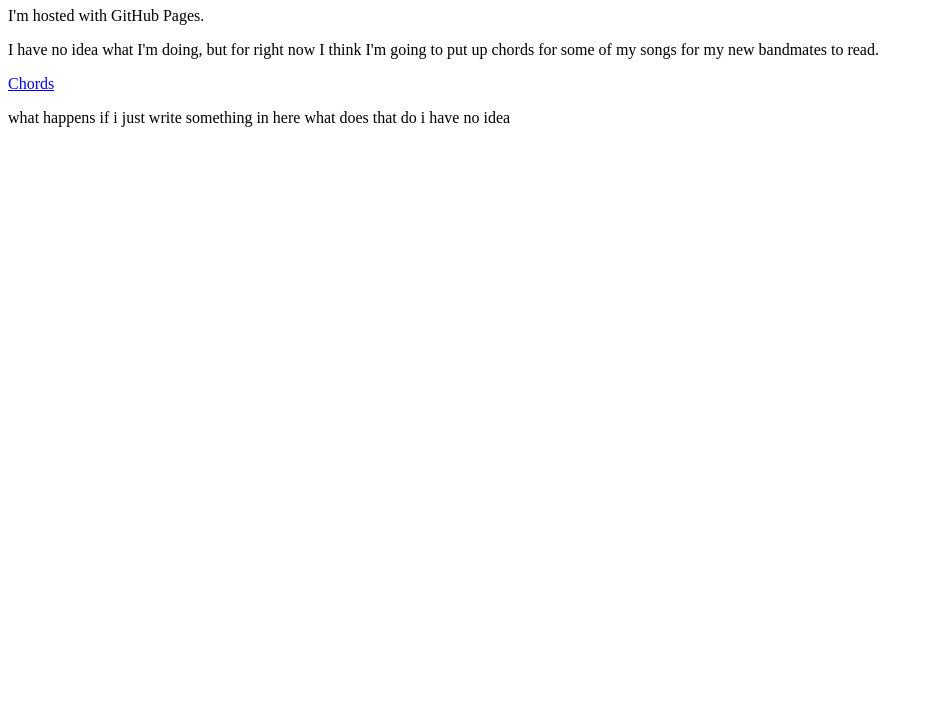
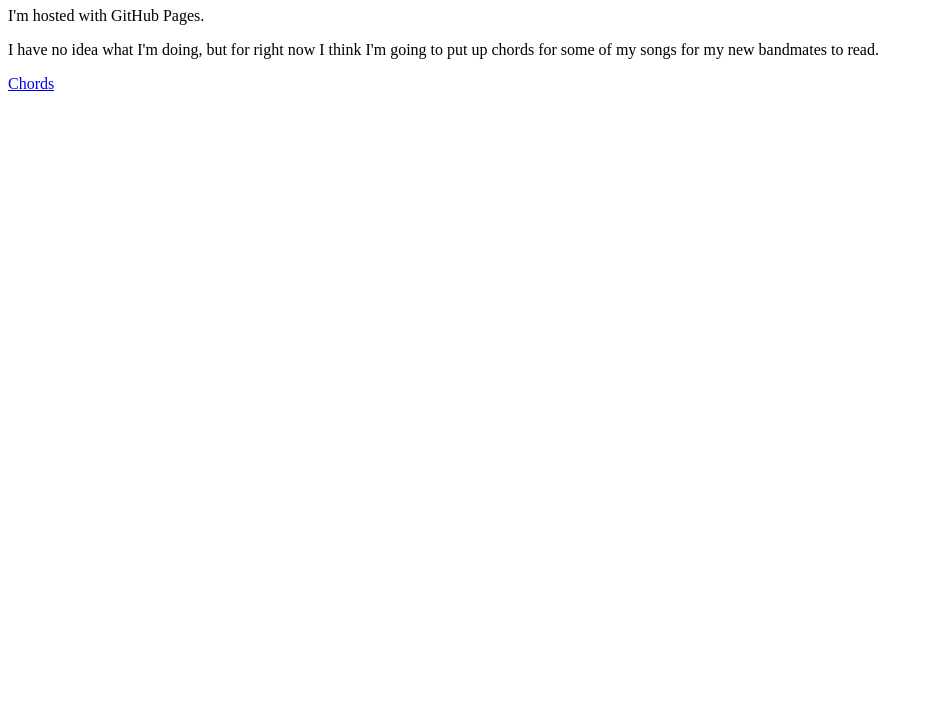
Before and after one commit to hellowhirled008/hellowhirled.github.io, a plain HTML site: page index.html in a window 1280 px wide. Shown: the part 73-800 px from the top of the page, without its empty margins (0-933 px from the left). Drawn offline with Linux system fonts and the light colour scheme.

Commit message:
Update index.html

```diff
--- a/index.html
+++ b/index.html
@@ -3,10 +3,7 @@
 <body>
 <h1>Hello Whirled</h1>
 <p>I'm hosted with GitHub Pages.</p>
-  <p>I have no idea what I'm doing, but for right now I think I'm going to put up chords for some of my songs for my new bandmates to read.</p>
+I have no idea what I'm doing, but for right now I think I'm going to put up chords for some of my songs for my new bandmates to read.
     <p><a href="chords.html">Chords</a></p>
-what happens if i just write something in here
-  what does that do
-  i have no idea
 </body>
 </html>
```
